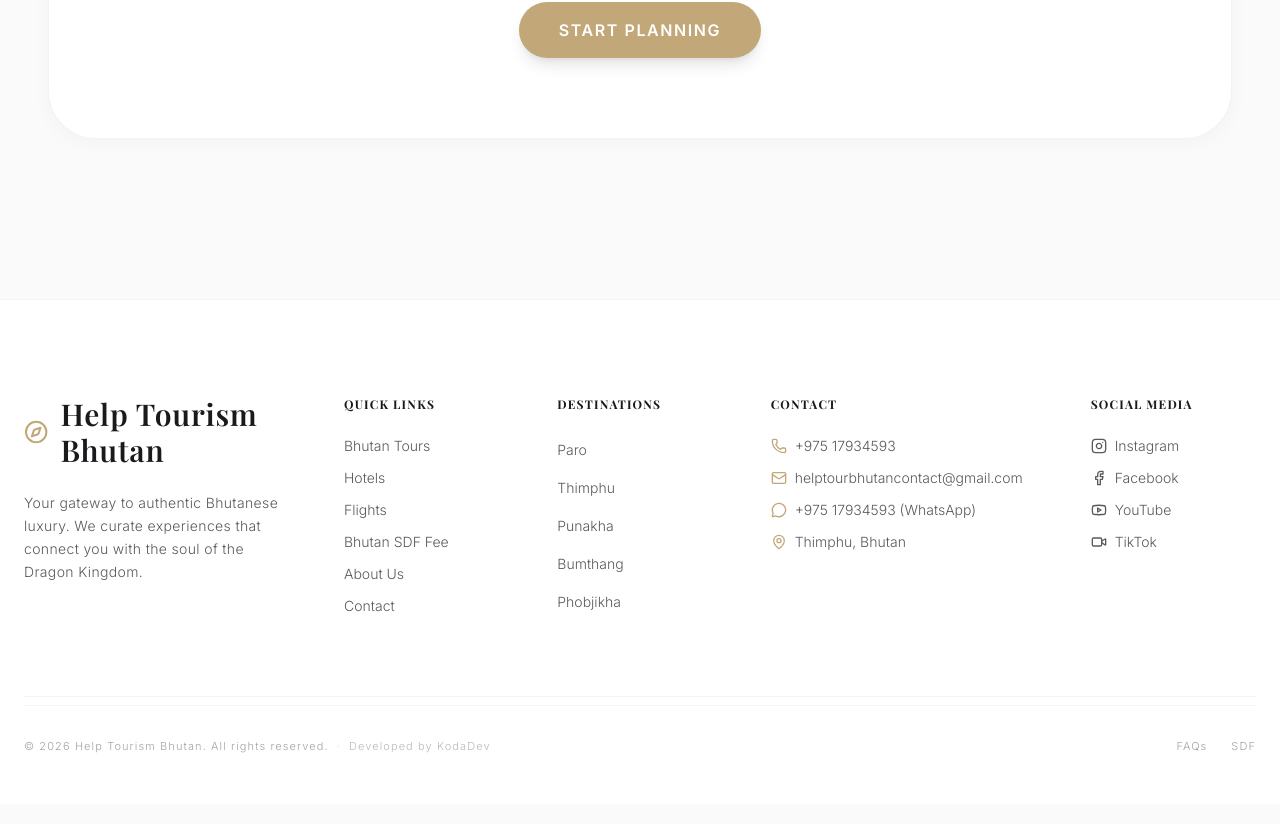
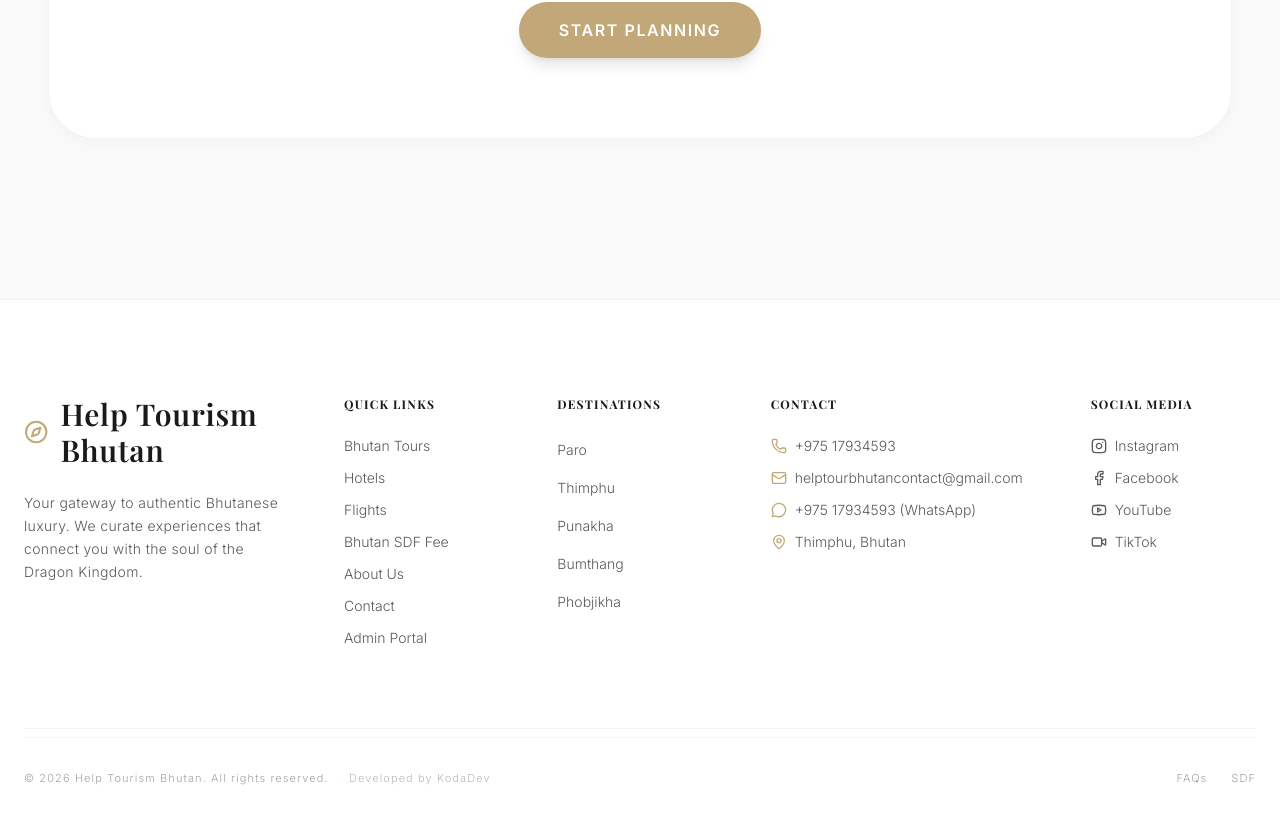
Before and after one commit to guruwangchuk7/Help_Tourism_Bhutan, a React (Vite) app: page / in a window 1280 px wide. Shown: the part 4789-5613 px from the top of the page. Built offline with nearby package versions, Linux system fonts and the light colour scheme; no server answers; a web font is replaced by a local one.

Commit message:
move admin portal link to quick links

```diff
--- a/src/components/layout/Footer.tsx
+++ b/src/components/layout/Footer.tsx
@@ -61,7 +61,8 @@
                 { name: 'Flights', path: '/flights' },
                 { name: 'Bhutan SDF Fee', path: '/sdf' },
                 { name: 'About Us', path: '/about' },
-                { name: 'Contact', path: '/contact' }
+                { name: 'Contact', path: '/contact' },
+                { name: 'Admin Portal', path: '/admin' }
               ].map(link => (
                 <li key={link.name}>
                   <Link to={link.path} className="text-secondary hover:text-accent transition-all text-sm font-light flex items-center group">
```
